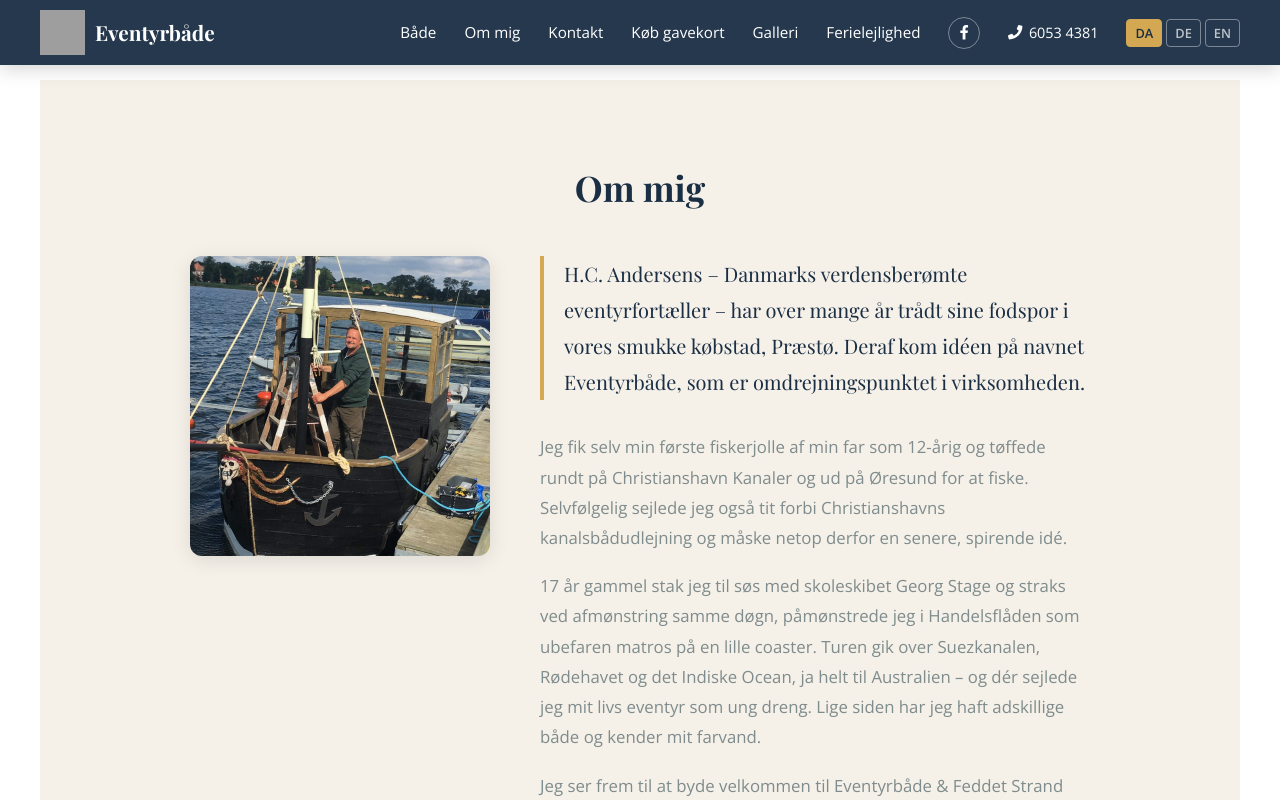
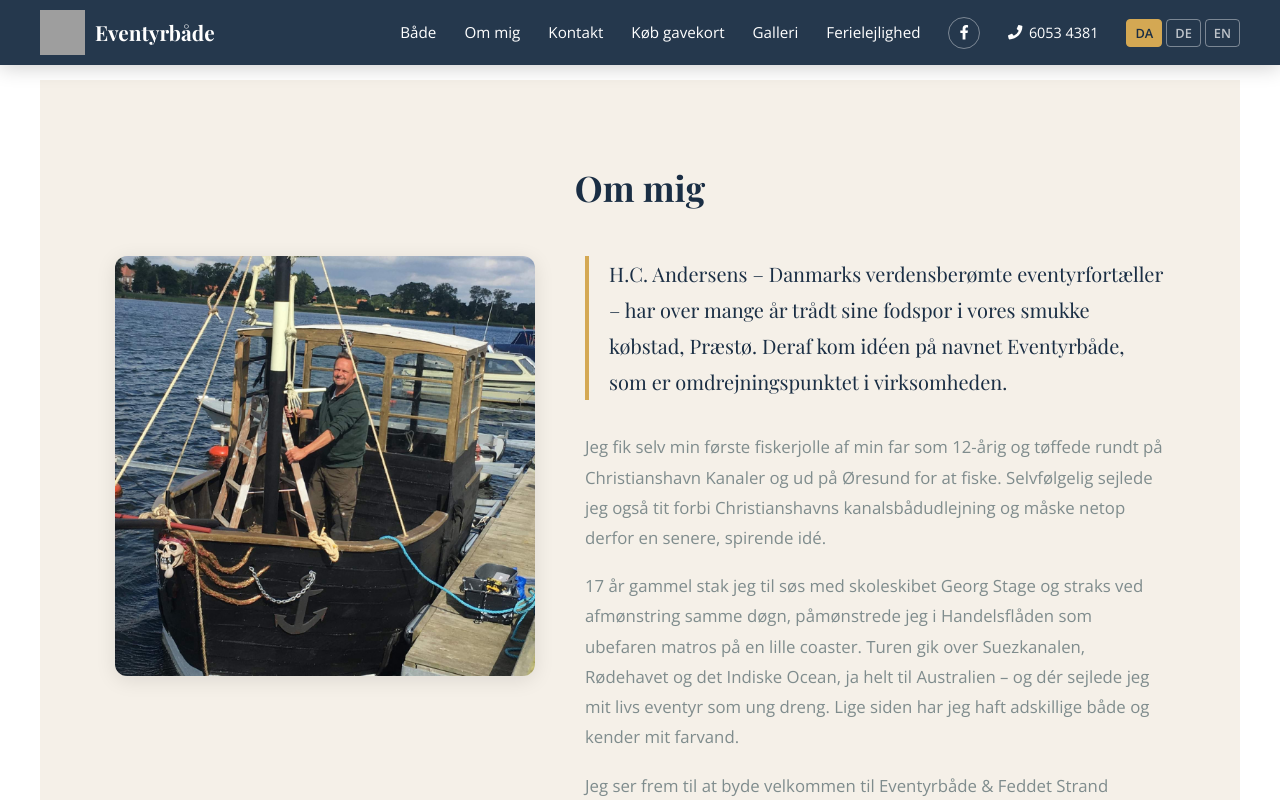
Before and after one commit to embedded-bed/eventyrbaade, a React (Create React App) app: page /om-mig in a window 1280 px wide. Shown: the top 800 px of the page. Built offline with nearby package versions, Linux system fonts and the light colour scheme; grey boxes are pictures that could not be loaded.

Commit message:
cleaned up appartment page

```diff
--- a/src/components/About.css
+++ b/src/components/About.css
@@ -6,9 +6,9 @@
 
 .about-layout {
   display: grid;
-  grid-template-columns: 300px 1fr;
+  grid-template-columns: 420px 1fr;
   gap: 50px;
-  max-width: 900px;
+  max-width: 1050px;
   margin: 0 auto;
   align-items: start;
 }
--- a/src/components/Apartment.js
+++ b/src/components/Apartment.js
@@ -6,7 +6,6 @@ import './Apartment.css';
 const apartmentImages = [
   { src: '/images/livingroom2.jpg', key: 'apartment.gallery_livingroom' },
   { src: '/images/bed.jpg', key: 'apartment.gallery_bedroom' },
-  { src: '/images/bedroom2.jpg', key: 'apartment.gallery_bedroom2' },
   { src: '/images/kitchen1.jpg', key: 'apartment.gallery_kitchen' },
   { src: '/images/shower.jpg', key: 'apartment.gallery_shower' },
   { src: '/images/bathroom.jpg', key: 'apartment.gallery_bathroom' },
--- a/src/locales/da/translation.json
+++ b/src/locales/da/translation.json
@@ -98,7 +98,7 @@
     "subtitle": "Bo tæt på vandet og nyd den perfekte ferie ved fjorden",
     "image_coming": "Billede kommer snart",
     "price_from": "Fra",
-    "price": "kr. 800",
+    "price": "kr. 650",
     "price_per": "pr. nat",
     "intro": "Komfortabel nyrenoveret 1. sals ferielejlighed i centrum af Præstø med al dens historie. Soveværelse med dobbeltseng og hyggelig hems til børn samt sovesofa i stuen. Ferieboligen er fuldført med Maritim indretning og ideel for 4 personer. Søger I ekstra spænding kan der lejes picnicbåde ved Eventyrbåde — der er kun 5 minutters gang til havn, 10 minutters gang til strand.",
     "walk_harbor": "Kun 5 minutters gang til havn",
--- a/src/locales/de/translation.json
+++ b/src/locales/de/translation.json
@@ -98,7 +98,7 @@
     "subtitle": "Wohnen Sie nah am Wasser und genießen Sie den perfekten Urlaub am Fjord",
     "image_coming": "Foto kommt bald",
     "price_from": "Ab",
-    "price": "kr. 800",
+    "price": "kr. 650",
     "price_per": "pro Nacht",
     "intro": "Komfortable, neu renovierte Ferienwohnung im 1. Stock im Zentrum von Præstø mit all seiner Geschichte. Schlafzimmer mit Doppelbett und gemütlichem Hochbett für Kinder sowie Schlafsofa im Wohnzimmer. Die Wohnung ist maritim eingerichtet und ideal für 4 Personen.",
     "walk_harbor": "Nur 5 Minuten zu Fuß zum Hafen",
--- a/src/locales/en/translation.json
+++ b/src/locales/en/translation.json
@@ -98,7 +98,7 @@
     "subtitle": "Stay close to the water and enjoy the perfect seaside holiday",
     "image_coming": "Photo coming soon",
     "price_from": "From",
-    "price": "kr. 800",
+    "price": "kr. 650",
     "price_per": "per night",
     "intro": "Comfortable newly renovated first-floor holiday apartment in the centre of Præstø with all its history. Bedroom with double bed and a cosy loft for children, plus a sofa bed in the living room. The apartment features maritime décor and is ideal for 4 people.",
     "walk_harbor": "Only 5 minutes' walk to the harbour",
```
